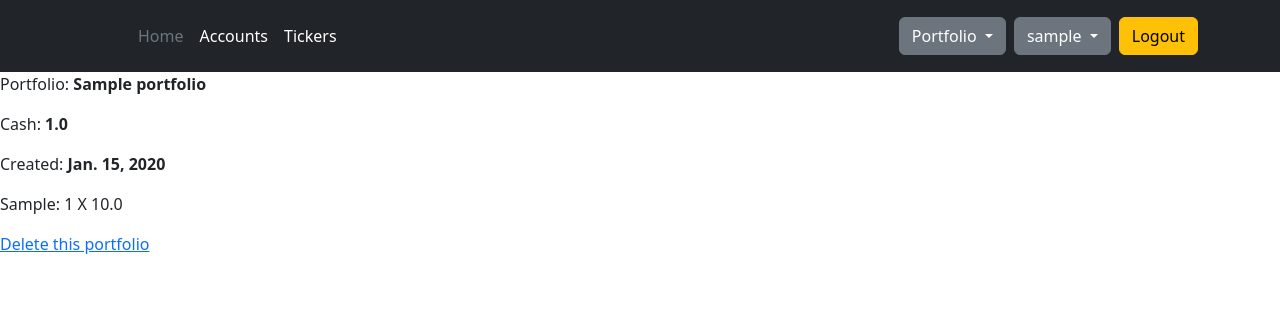
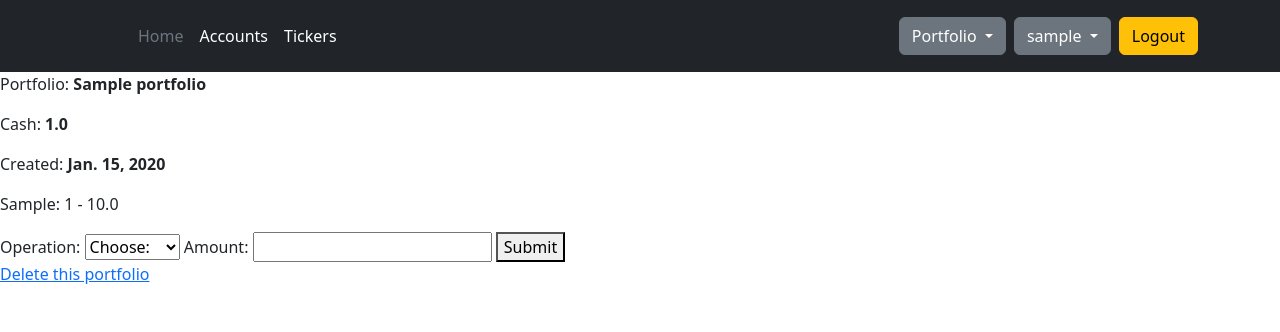
Before and after one commit to tanatis/bse, a Django app: page /portfolio/1/ in a window 1280 px wide. Shown: the top 332 px of the page. Run offline with Django 4.2, Linux system fonts and the light colour scheme; a user stored in the database is signed in; tables that the repository leaves empty hold one stand-in row (values such as "Sample post").

Commit message:
added cash operation model

```diff
--- a/bse/portfolio/models.py
+++ b/bse/portfolio/models.py
@@ -13,3 +13,14 @@ class Portfolio(models.Model):
 
     def __str__(self):
         return self.name
+
+
+class CashOperations(models.Model):
+    OPERATIONS = (
+        ('deposit', 'Deposit'),
+        ('withdraw', 'Withdraw'),
+    )
+    operation = models.CharField(choices=OPERATIONS, max_length=8, blank=False, null=False)
+    amount = models.FloatField(blank=False, null=False, validators=[MinValueValidator(0.01, message='Must be greater than 0!')])
+    portfolio = models.ForeignKey(Portfolio, on_delete=models.CASCADE)
+    date_added = models.DateField(auto_now_add=True)
--- a/bse/portfolio/urls.py
+++ b/bse/portfolio/urls.py
@@ -1,9 +1,10 @@
 from django.urls import path
 
-from bse.portfolio.views import PortfolioDetailsView, PortfolioCreateView, PortfolioDeleteView
+from bse.portfolio.views import PortfolioDetailsView, PortfolioCreateView, PortfolioDeleteView, cash_operations
 
 urlpatterns = [
     path('portfolio/<int:pk>/', PortfolioDetailsView.as_view(), name='portfolio_details'),
     path('portfolio/create/', PortfolioCreateView.as_view(), name='portfolio_create'),
     path('portfolio/<int:pk>/delete/', PortfolioDeleteView.as_view(), name='portfolio_delete'),
+    path('portfolio/<int:pk>/cash/', cash_operations, name='portfolio_cash'),
 ]
--- a/bse/portfolio/views.py
+++ b/bse/portfolio/views.py
@@ -1,7 +1,8 @@
+from django.contrib import messages
 from django.contrib.auth.mixins import LoginRequiredMixin, UserPassesTestMixin
-from django.http import Http404
-from django.shortcuts import render, get_object_or_404
-from django.urls import reverse_lazy
+from django.http import Http404, HttpResponseRedirect
+from django.shortcuts import render, get_object_or_404, redirect
+from django.urls import reverse_lazy, reverse
 from django.views.generic import DetailView, CreateView, DeleteView
 
 from bse.portfolio.models import Portfolio
@@ -70,3 +71,22 @@ class PortfolioDeleteView(LoginRequiredMixin, UserPassesTestMixin, DeleteView):
 
     def handle_no_permission(self):
         raise Http404
+
+
+def cash_operations(request, pk):
+    portfolio = Portfolio.objects.filter(pk=pk, user_id=request.user.id).get()
+
+    if request.method == 'POST':
+        operation = request.POST.get('operation')
+        amount = float(request.POST.get('amount'))
+
+        if operation == 'deposit':
+            portfolio.cash += amount
+        elif operation == 'withdraw':
+            if amount > portfolio.cash:
+                messages.error(request, f'Insufficient cash')
+                return redirect(request.META['HTTP_REFERER'])
+            portfolio.cash -= amount
+
+        portfolio.save()
+    return HttpResponseRedirect(reverse('portfolio_details', args=[pk]))
--- a/bse/positions/urls.py
+++ b/bse/positions/urls.py
@@ -3,5 +3,5 @@ from django.urls import path
 from bse.positions.views import create_position
 
 urlpatterns = [
-    path('position/add/<int:pk>/', create_position, name='position_create'),
+    path('position/create/<str:symbol>/', create_position, name='position_create'),
 ]
--- a/templates/index.html
+++ b/templates/index.html
@@ -10,8 +10,8 @@
         </form>
     </div>
     <div>
-    {% for result in search_result %}
-        <p>{{ result.pk }}) {{ result.symbol }} | <a href="{% url 'position_create' pk=result.pk %}">create position</a></p>
+    {% for ticker in search_result %}
+        <p>{{ ticker.pk }}) {{ ticker.symbol }} | <a href="{% url 'position_create' symbol=ticker.symbol %}">create position</a></p>
     {% endfor %}
     </div>
 {% endblock %}
--- a/templates/portfolio/portfolio-details.html
+++ b/templates/portfolio/portfolio-details.html
@@ -6,9 +6,26 @@
         <p>Created: <strong>{{ portfolio.create_date }}</strong></p>
 
             {% for position in positions %}
-                <p>{{ position.ticker.symbol }}: {{ position.count }} X {{ position.price }}</p>
+                <p>{{ position.ticker.symbol }}: {{ position.count }} - {{ position.avg_price }}</p>
             {% endfor %}
-
-        <p><a href="{% url 'portfolio_delete' pk=portfolio.pk %}">Delete this portfolio</a></p>
+    </div>
+    <div>
+        <form action="{% url 'portfolio_cash' pk=portfolio.pk %}" method="post">
+            <label for="operation">Operation:</label>
+                <select name="operation" id="operation">
+                    <option value="">Choose:</option>
+                    <option value="deposit">Deposit</option>
+                    <option value="withdraw">Withdraw</option>
+                </select>
+            <label for="amount">Amount:</label>
+            <input type="number" step="0.01" name="amount">
+            <button>Submit</button>
+            {% csrf_token %}
+        </form>
+    </div>
+    <div>
+        <p>
+            <a href="{% url 'portfolio_delete' pk=portfolio.pk %}">Delete this portfolio</a>
+        </p>
     </div>
 {% endblock %}
--- a/templates/positions/position-create.html
+++ b/templates/positions/position-create.html
@@ -1,7 +1,8 @@
 {% extends 'base/base.html' %}
 {% block main_content %}
 <div>
-    <form action="{% url 'position_create' pk=ticker.pk %}" method="post">
+    {{ ticker.company_name }}
+    <form action="{% url 'position_create' symbol=ticker.symbol %}" method="post">
         {{ form }}
         <button>Add position</button>
         {% csrf_token %}
```
Also changed, not shown: bse/positions/views.py (+26 -12 lines), bse/portfolio/migrations/0002_cashoperations.py (added).
